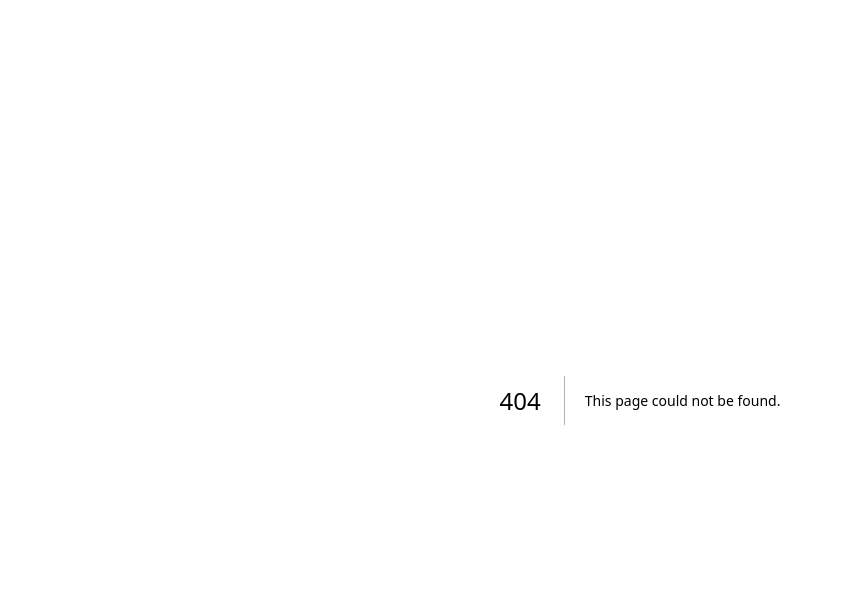
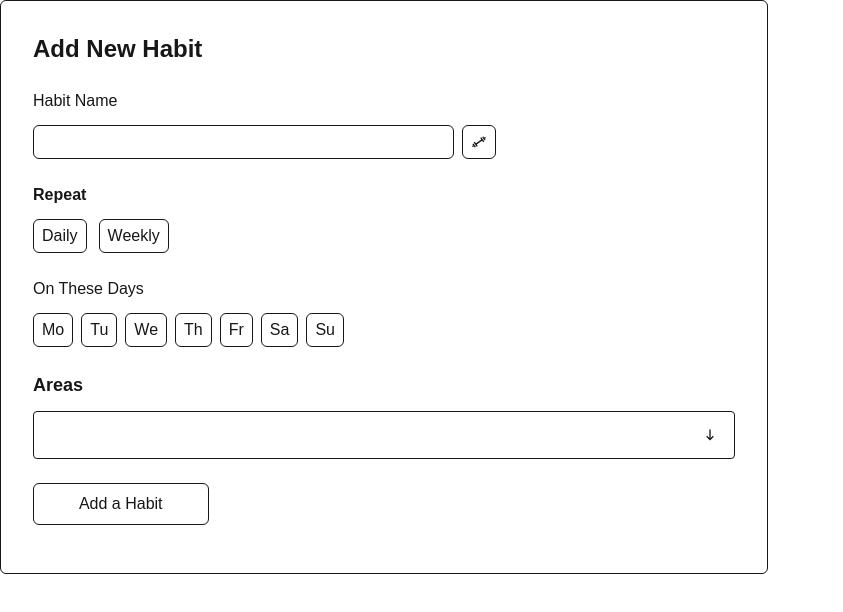
Before and after one commit to MilkiyasGebru/habit-tracker, a Next.js app: page /add in a window 1280 px wide. Before the commit this address had no page. Shown: the top 612 px of the page, without its empty margins (0-843 px from the left). Built offline with nearby package versions, Linux system fonts and the light colour scheme.

Commit message:
Added the Add Page

```diff
--- /dev/null
+++ b/app/add/page.js
@@ -0,0 +1,7 @@
+import AddHabit from "@/components/AddHabit";
+
+export default function AddPage(){
+    return (
+        <AddHabit />
+    )
+}
```
